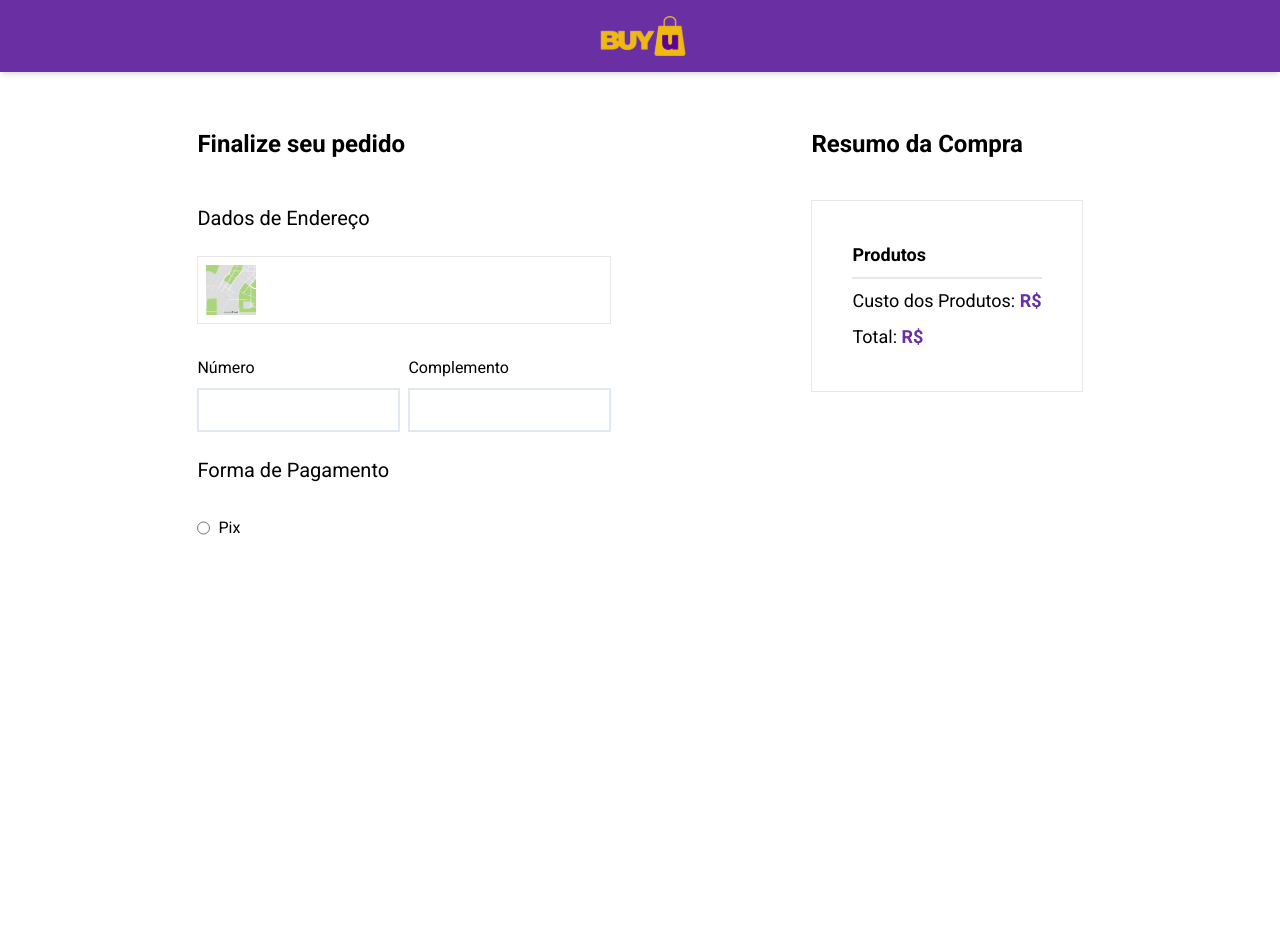
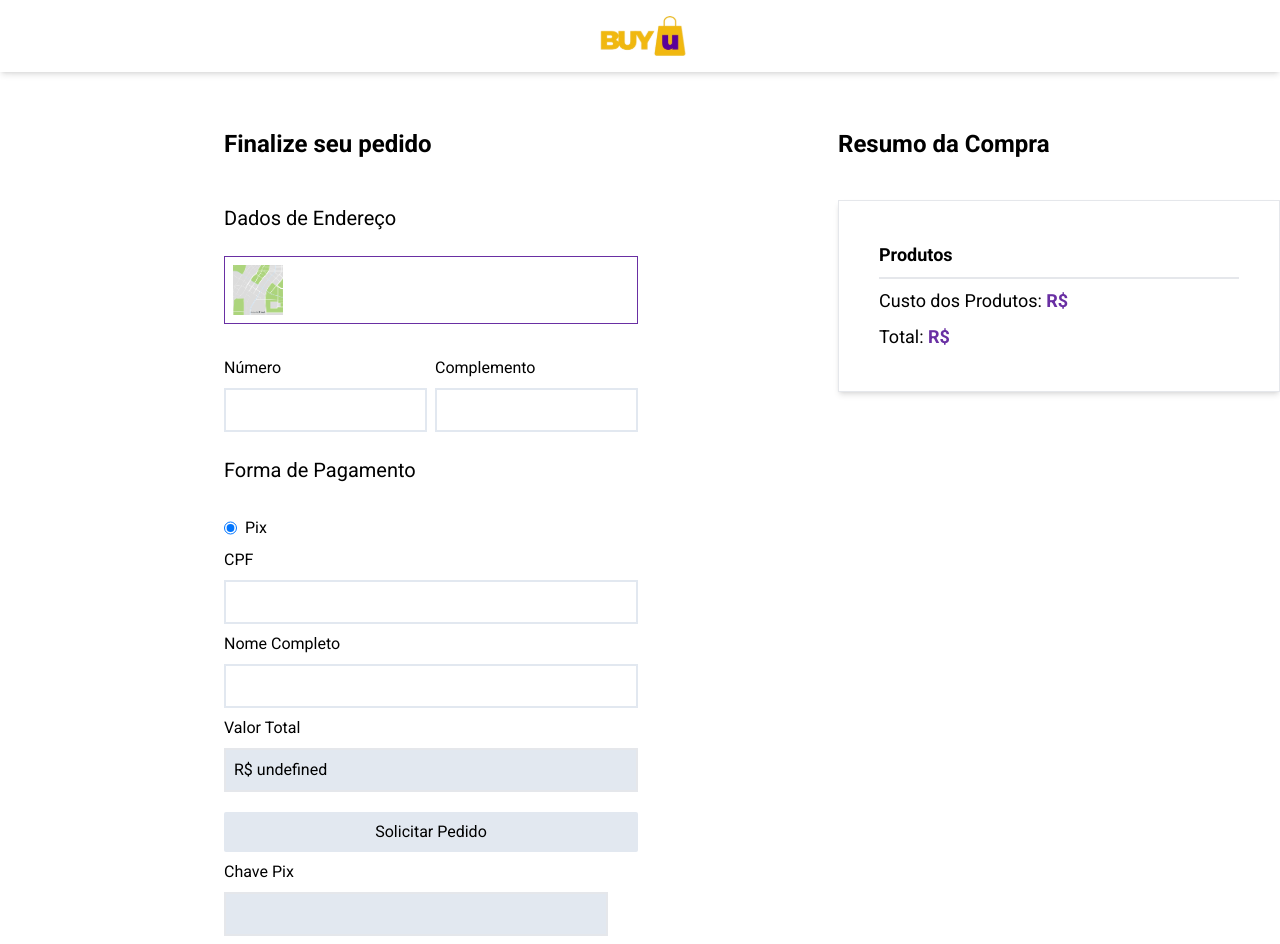
Before and after one commit to GetMall/buyou.ui, a React (Vite) app: page /compra in a window 1280 px wide. Before the commit the page ends 800 px from the top, so only its background shows below. Built offline with nearby package versions, Linux system fonts and the light colour scheme.

Commit message:
modificações do layout

```diff
--- a/src/components/SideBar.jsx
+++ b/src/components/SideBar.jsx
@@ -112,11 +112,11 @@ function SideBar({fecharCarrinho, show}) {
                                 ))}
                             </div>
                         </div>
-                        <div className="mt-12">
-                            <div className="bg-[#0000004a] w-full  h-[0.1px]"></div>
+                        <div className="mt-12 flex justify-center">
+                            <div className="bg-[#0000004a] w-4/5  h-[0.1px]"></div>
                         </div>
                         <div className="flex flex-col justify-evenly h-full">
-                            <div className="flex flex-col p-4 border-t-2 border-b-2 shadow-sm bg-white ">
+                            <div className="flex flex-col p-4 border-t-2 bg-white ">
                                 <div className="flex justify-between">
                                     <h2 className="text-sm mt-2 ">
                                         Subtotal:
@@ -139,7 +139,7 @@ function SideBar({fecharCarrinho, show}) {
                                 </div>
                                 <button
                                     onClick={finalizarCompra}
-                                    className="bg-btn_orange text-white w-full rounded-sm  font-bold text-sm p-2"
+                                    className="bg-secundary text-white w-full rounded-lg  font-bold text-sm p-2"
                                 >
                                     Escolher forma de pagamento
                                 </button>
--- a/src/pages/Plataforma/Compra.jsx
+++ b/src/pages/Plataforma/Compra.jsx
@@ -116,16 +116,16 @@ function Compra() {
         <>
             <HeaderLogo />
             <ToastContainer />
-            <div className="container mt-32 flex justify-center gap-[200px]">
+            <div className="container mt-32 flex gap-[200px]">
                 <div className="flex">
-                    <div className="flex flex-col gap-6">
+                    <div className="flex ml-56 flex-col gap-6">
                         <div className="mb-5">
                             <h1 className="text-2xl font-bold">Finalize seu pedido</h1>
                         </div>
 
                         <h2 className="text-xl">Dados de Endereço</h2>
 
-                        <div className="bg-white flex w-full gap-2 p-2 border-sm border">
+                        <div className="bg-white flex w-full gap-2 p-2 border-xl border border-secundary">
                             <img src={imageMap} className="w-[50px]" alt="" />
                             <div>
                                 <p className="text-lg">{endereco?.rua}</p>
@@ -160,12 +160,13 @@ function Compra() {
                                 <input
                                     id="pix"
                                     name="pagamento"
+                                    checked={true}
                                     onChange={() => setIsPix(true)}
                                     type="radio"
                                 />
                                 <label htmlFor="pix">Pix</label>
                             </div>
-                            {isPix && (
+                            {/* {isPix && ( */}
                                 <>
                                     <form onSubmit={handleSubmit(efetuarPagamento)}>
                                         <div className="flex flex-col gap-2 mt-2">
@@ -224,13 +225,13 @@ function Compra() {
                                         </div>
                                     </form>
                                 </>
-                            )}
+                            {/* )} */}
                         </div>
                     </div>
                 </div>
-                <div>
+                <div className="w-full">
                     <h2 className="text-2xl mb-10 font-bold">Resumo da Compra</h2>
-                    <div className="flex flex-col mt-2 p-10 gap-2 bg-white border-sm border">
+                    <div className="flex flex-col mt-2 p-10 gap-2 bg-white shadow-md border-sm border">
                         <h1 className="text-lg font-bold ">Produtos</h1>
                         {itens.map((item) => (
                             <div key={item.id}>
--- a/src/pages/Plataforma/components/HeaderLogo.jsx
+++ b/src/pages/Plataforma/components/HeaderLogo.jsx
@@ -6,7 +6,7 @@ function HeaderLogo() {
     const navigate = useNavigate();
 
     return (
-        <header className="bg-secundary z-50 text-white shadow-md w-full fixed top-0 p-4">
+        <header className="bg-white z-50 text-black shadow-md w-full fixed top-0 p-4">
             <div className="flex justify-center">
                 <div
                     onClick={() => navigate("/inicio")}
```
